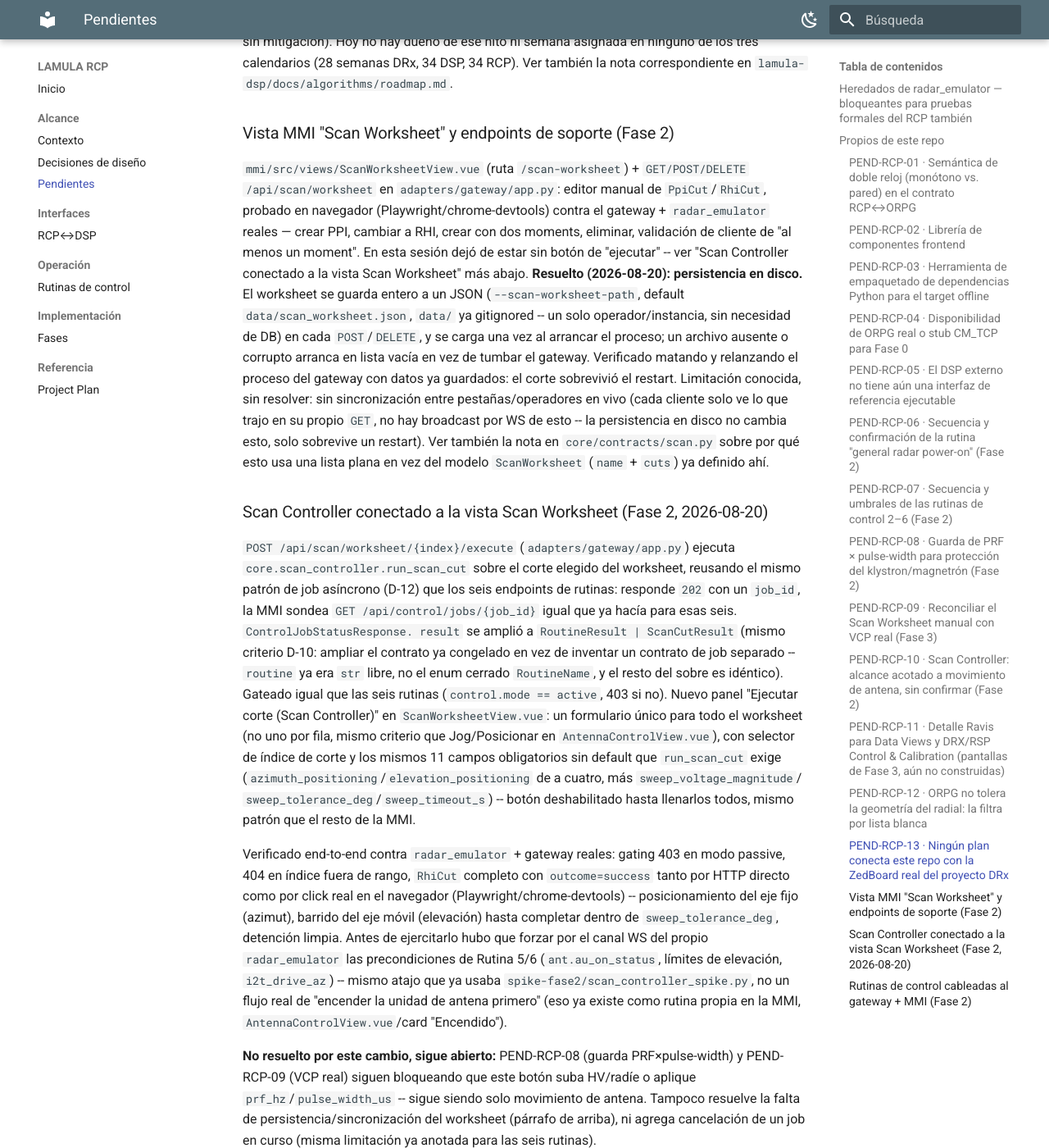
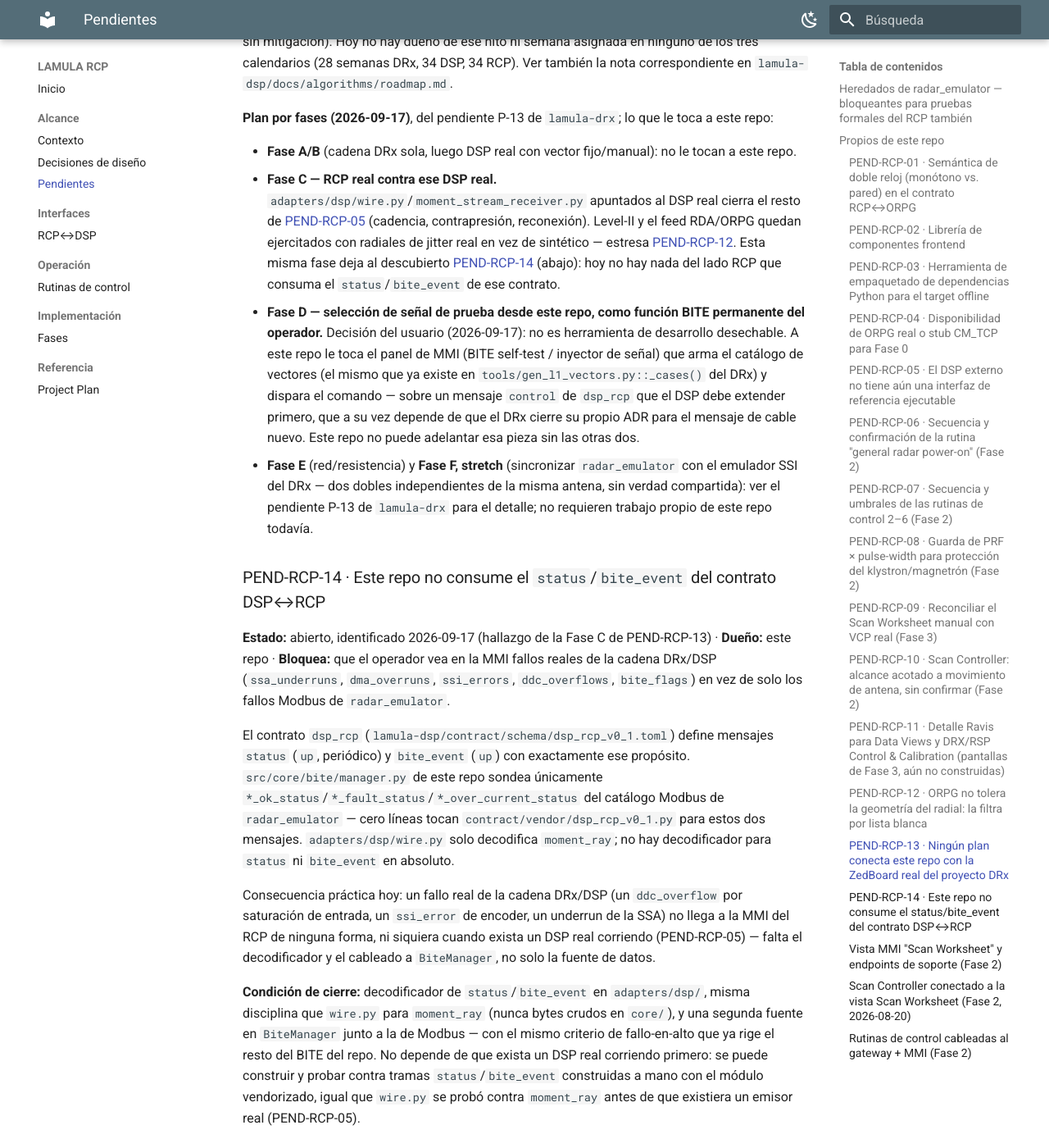
Before and after one commit to vladimir1284/lamula-rcp, an MkDocs documentation site: the page built from docs/alcance/pendientes.md, in a window 1280 px wide and 1400 px high, scrolled down 12001 px. Shown: the whole window at 82% size. Built offline with MkDocs 1.6.1 and Material for MkDocs 9.7.7, drawn with Linux system fonts in a browser that asks for light colours; some of the changed text lies outside the part shown.

Commit message:
PEND-RCP-13: add phased plan; new PEND-RCP-14 for missing status/bite_event consumption
User decision (2026-09-17): remote test-signal selection is a
permanent operator BITE capability, not throwaway dev tooling --
mirrors lamula-drx P-13 and lamula-dsp's roadmap.md note.

PEND-RCP-14 is a distinct, actionable gap the Fase C review surfaced:
this repo's BiteManager only sources Modbus faults from
radar_emulator. Neither wire.py nor anything else decodes the
dsp_rcp contract's status/bite_event messages, so a real DRx/DSP
hardware fault has nowhere to go even once PEND-RCP-05 closes. It
doesn't need a running real DSP first -- can be built and tested
against hand-built frames today, same as wire.py was for moment_ray.

Also fixes a leftover "P-10" cross-reference to lamula-drx that
predates that project's renumbering to P-13.

Co-Authored-By: Claude Sonnet 5 <noreply@anthropic.com>

```diff
--- a/docs/alcance/pendientes.md
+++ b/docs/alcance/pendientes.md
@@ -458,7 +458,7 @@ Revisión de integración cruzada (2026-09-17): ninguno de los tres planes llega
 - El plan del DSP (`lamula-dsp/docs/dsp-plan.md` §8.2) valida su M1 contra su propio simulador
   sintético de I/Q, no contra un DRx real.
 - El plan del DRx (`lamula-drx/docs/implementacion/fases.md#z4`) fija su hito ZM4 como rayos
-  consumidos por **un stub de DSP**, no por el DSP ni el RCP reales — ver P-10 de ese proyecto.
+  consumidos por **un stub de DSP**, no por el DSP ni el RCP reales — ver P-13 de ese proyecto.
 
 **Lo que sí se podría probar hoy** si ese hito existiera: todo lo que este repo ya ejerce contra
 `radar_emulator` (las seis rutinas de control, el Scan Worksheet, BITE, autoridad de control) más
@@ -473,6 +473,52 @@ real completa. No requiere la ZU9 ni el frontal analógico (eso sigue siendo P-0
 mitigación). Hoy no hay dueño de ese hito ni semana asignada en ninguno de los tres calendarios (28
 semanas DRx, 34 DSP, 34 RCP). Ver también la nota correspondiente en
 `lamula-dsp/docs/algorithms/roadmap.md`.
+
+**Plan por fases (2026-09-17)**, del pendiente P-13 de `lamula-drx`; lo que le toca a este repo:
+
+- **Fase A/B** (cadena DRx sola, luego DSP real con vector fijo/manual): no le tocan a este repo.
+- **Fase C — RCP real contra ese DSP real.** `adapters/dsp/wire.py`/`moment_stream_receiver.py`
+  apuntados al DSP real cierra el resto de [PEND-RCP-05](#pend-rcp-05-el-dsp-externo-no-tiene-aun-una-interfaz-de-referencia-ejecutable)
+  (cadencia, contrapresión, reconexión). Level-II y el feed RDA/ORPG quedan ejercitados con
+  radiales de jitter real en vez de sintético — estresa [PEND-RCP-12](#pend-rcp-12-orpg-no-tolera-la-geometria-del-radial-la-filtra-por-lista-blanca).
+  Esta misma fase deja al descubierto [PEND-RCP-14](#pend-rcp-14) (abajo): hoy no hay nada del
+  lado RCP que consuma el `status`/`bite_event` de ese contrato.
+- **Fase D — selección de señal de prueba desde este repo, como función BITE permanente del
+  operador.** Decisión del usuario (2026-09-17): no es herramienta de desarrollo desechable. A
+  este repo le toca el panel de MMI (BITE self-test / inyector de señal) que arma el catálogo de
+  vectores (el mismo que ya existe en `tools/gen_l1_vectors.py::_cases()` del DRx) y dispara el
+  comando — sobre un mensaje `control` de `dsp_rcp` que el DSP debe extender primero, que a su vez
+  depende de que el DRx cierre su propio ADR para el mensaje de cable nuevo. Este repo no puede
+  adelantar esa pieza sin las otras dos.
+- **Fase E** (red/resistencia) y **Fase F, stretch** (sincronizar `radar_emulator` con el emulador
+  SSI del DRx — dos dobles independientes de la misma antena, sin verdad compartida): ver el
+  pendiente P-13 de `lamula-drx` para el detalle; no requieren trabajo propio de este repo todavía.
+
+### PEND-RCP-14 · Este repo no consume el `status`/`bite_event` del contrato DSP↔RCP { #pend-rcp-14 }
+
+**Estado:** abierto, identificado 2026-09-17 (hallazgo de la Fase C de PEND-RCP-13) · **Dueño:**
+este repo · **Bloquea:** que el operador vea en la MMI fallos reales de la cadena DRx/DSP
+(`ssa_underruns`, `dma_overruns`, `ssi_errors`, `ddc_overflows`, `bite_flags`) en vez de solo los
+fallos Modbus de `radar_emulator`.
+
+El contrato `dsp_rcp` (`lamula-dsp/contract/schema/dsp_rcp_v0_1.toml`) define mensajes `status`
+(`up`, periódico) y `bite_event` (`up`) con exactamente ese propósito. `src/core/bite/manager.py`
+de este repo sondea únicamente `*_ok_status`/`*_fault_status`/`*_over_current_status` del catálogo
+Modbus de `radar_emulator` — cero líneas tocan `contract/vendor/dsp_rcp_v0_1.py` para estos dos
+mensajes. `adapters/dsp/wire.py` solo decodifica `moment_ray`; no hay decodificador para `status`
+ni `bite_event` en absoluto.
+
+Consecuencia práctica hoy: un fallo real de la cadena DRx/DSP (un `ddc_overflow` por saturación de
+entrada, un `ssi_error` de encoder, un underrun de la SSA) no llega a la MMI del RCP de ninguna
+forma, ni siquiera cuando exista un DSP real corriendo (PEND-RCP-05) — falta el decodificador y el
+cableado a `BiteManager`, no solo la fuente de datos.
+
+**Condición de cierre:** decodificador de `status`/`bite_event` en `adapters/dsp/`, misma disciplina
+que `wire.py` para `moment_ray` (nunca bytes crudos en `core/`), y una segunda fuente en
+`BiteManager` junto a la de Modbus — con el mismo criterio de fallo-en-alto que ya rige el resto del
+BITE del repo. No depende de que exista un DSP real corriendo primero: se puede construir y probar
+contra tramas `status`/`bite_event` construidas a mano con el módulo vendorizado, igual que
+`wire.py` se probó contra `moment_ray` antes de que existiera un emisor real (PEND-RCP-05).
 
 ### Vista MMI "Scan Worksheet" y endpoints de soporte (Fase 2)
 
```
